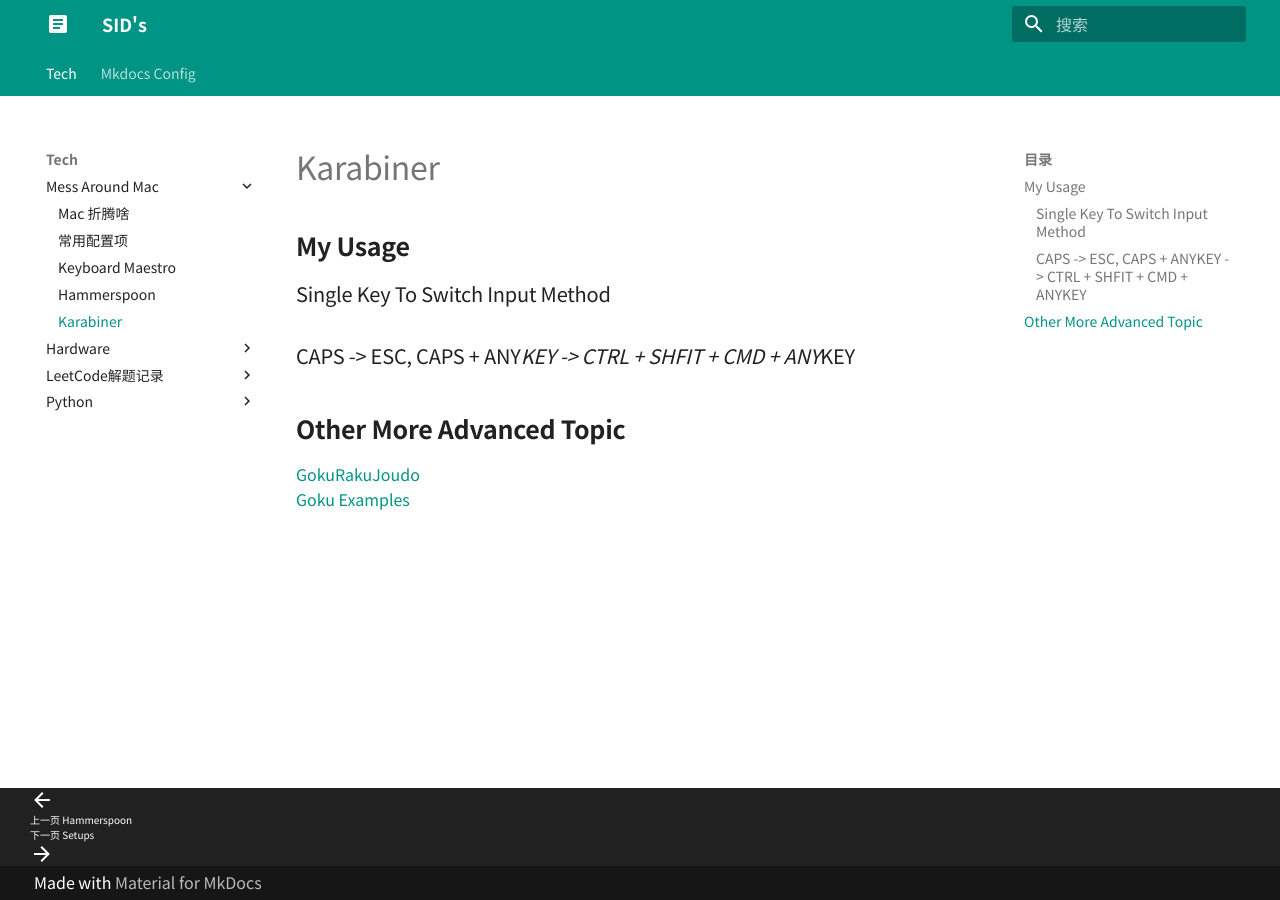
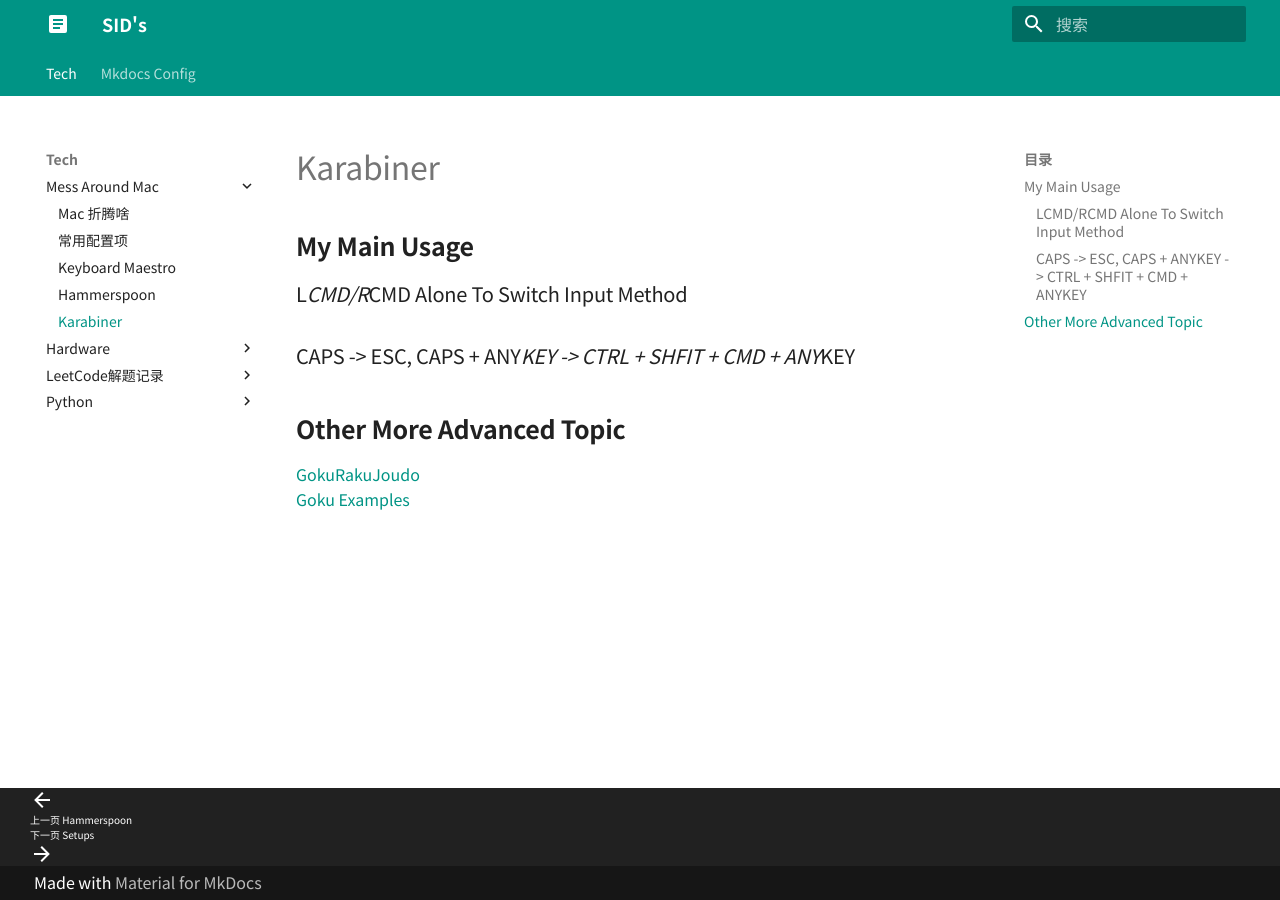
Before and after one commit to sidkang/note, an MkDocs documentation site: the page built from docs/tech/mac/karabiner.md, in a window 1280 px wide. Built offline with MkDocs 1.6.1 and Material for MkDocs 9.7.7, drawn with Linux system fonts in a browser that asks for light colours.

```diff
--- a/docs/tech/mac/karabiner.md
+++ b/docs/tech/mac/karabiner.md
@@ -1,8 +1,8 @@
 # Karabiner
 
-## My Usage
+## My Main Usage
 
-### Single Key To Switch Input Method
+### L_CMD/R_CMD Alone To Switch Input Method
 
 ### CAPS -> ESC, CAPS + ANY_KEY -> CTRL + SHFIT + CMD + ANY_KEY
 
```
Also changed, not shown: docs/tech/mac/hammerspoon.md (+5 -0 lines).
